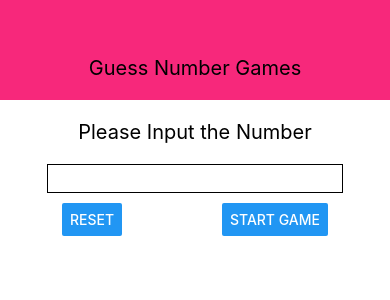
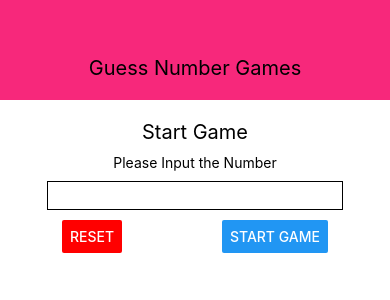
Before and after one commit to madiajijah11/rn-second-app, a React Native app: screen / in a window 390 px wide. Shown: the top 300 px of the page. Built offline with nearby package versions, Linux system fonts and the light colour scheme.

Commit message:
Update StartGameScreen.js

```diff
--- a/screens/StartGameScreen.js
+++ b/screens/StartGameScreen.js
@@ -4,11 +4,12 @@ import { View, Text, StyleSheet, Button, TextInput } from "react-native";
 const StartGameScreen = (props) => {
   return (
     <View style={styles.screen}>
-      <Text style={styles.title}>Please Input the Number</Text>
+      <Text style={styles.title}>Start Game</Text>
       <View style={styles.inputContainer}>
+        <Text>Please Input the Number</Text>
         <TextInput style={styles.inputText} />
         <View style={styles.buttonContainer}>
-          <Button style={{ color: "red" }} title="Reset" onPress={() => {}} />
+          <Button color="red" title="Reset" onPress={() => {}} />
           <Button title="Start Game" onPress={() => {}} />
         </View>
       </View>
```
